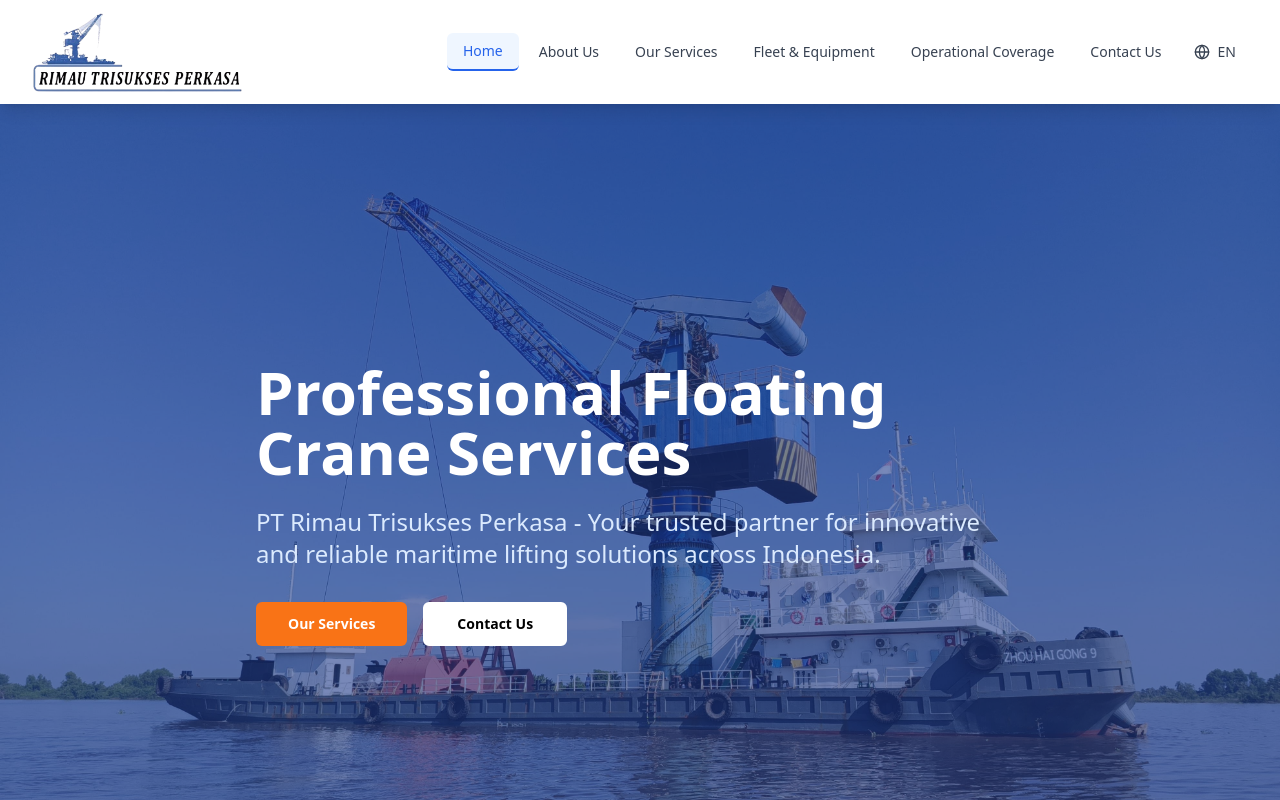
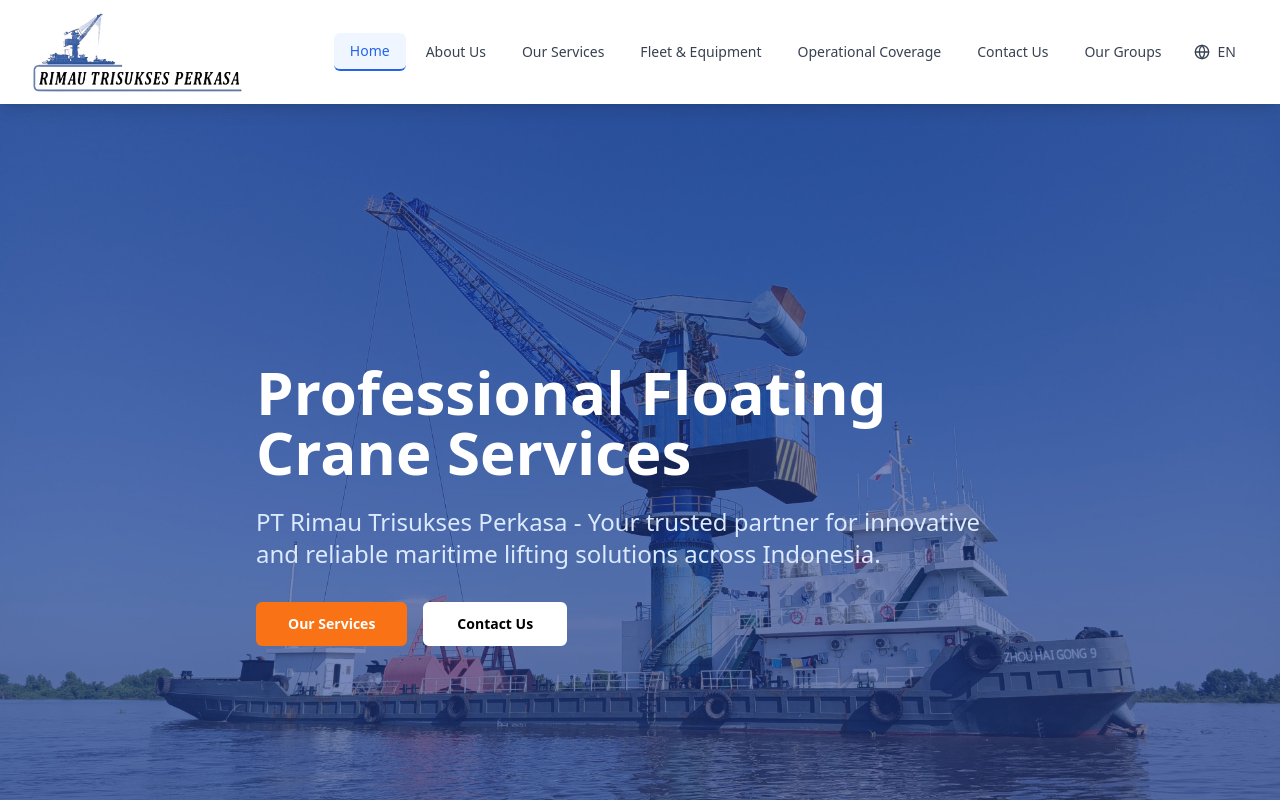
Before and after one commit to jayadikurniawan/rimau-crane-waves, a React (Vite) app: page / in a window 1280 px wide. Shown: the top 800 px of the page. Built offline with nearby package versions, Linux system fonts and the light colour scheme.

Commit message:
fix error

```diff
--- a/src/components/Header.tsx
+++ b/src/components/Header.tsx
@@ -15,6 +15,7 @@ const Header = () => {
     { name: 'Fleet & Equipment', href: '/fleet' },
     { name: 'Operational Coverage', href: '/coverage' },
     { name: 'Contact Us', href: '/contact' },
+    { name: 'Our Groups', href: '/business-units' },
   ];
 
   const isActive = (href: string) => {
```
Also changed, not shown: 1 other file (tests, documents, lock files or other folders).
